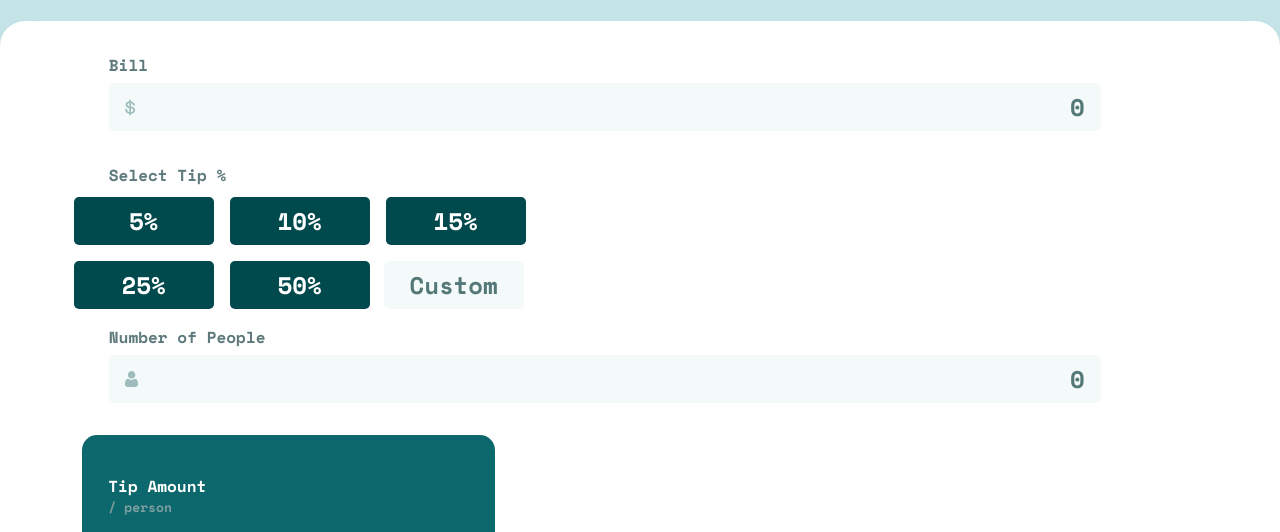
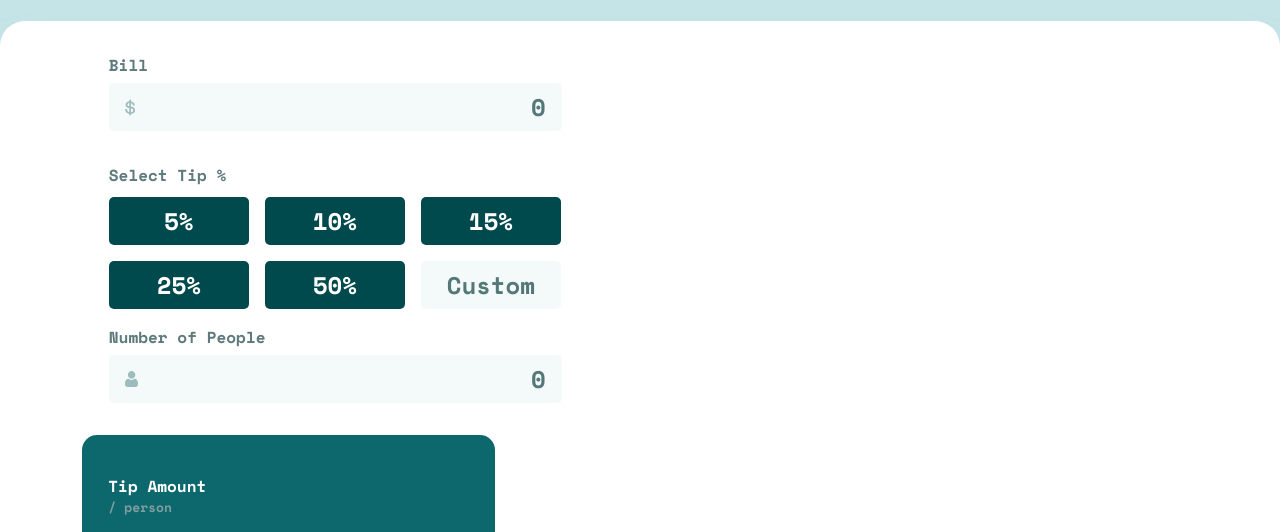
Before and after one commit to tezimach/tip-calculator-app, a plain HTML site: page index.html in a window 1280 px wide. Shown: the part 268-800 px from the top of the page. Drawn offline with nearby package versions, Linux system fonts and the light colour scheme.

Commit message:
changed input styles and classesin index.html and style.css and added script.js file to compute splitter formulas.

```diff
--- a/index.html
+++ b/index.html
@@ -8,6 +8,7 @@
     <link rel="stylesheet" href="./style.css">
     <title>Tip calculator app</title>
     <link href="https://fonts.googleapis.com/css2?family=Space+Mono:wght@700&display=swap" rel="stylesheet">
+    <script src="./script.js"></script>
   </head>
   <body class="bg-marine font-space-mono">
     <img src="./images/logo.svg" alt="logo">
--- a/style.css
+++ b/style.css
@@ -50,7 +50,7 @@ button {
     border-radius: 5px;
     height: 48px;
     flex-basis: 140px;
-    margin: 0px 0px 16px 16px;
+    margin: 0px 16px 16px 0px;
     font-size: 24px;
     line-height: 36px;
 }
@@ -105,6 +105,7 @@ input {
     color: hsla(183, 100%, 15%, 1);
     font-size: 24px;
     line-height: 36px;
+    max-width: 421px;
 }
 
 .number-people {
@@ -123,14 +124,14 @@ input {
 .tip-percent-container {
     display: flex;
     flex-wrap: wrap;
-    margin: 10px 8.5% 0px 4.5%;
+    margin: 10px 4.5% 0px 8.5%;
     max-width: 471px;
 }
 
 .tip-percent-container input {
     display: block;
     flex-basis: 140px;
-    margin: 0px 0px 16px 14px;
+    margin: 0px 16px 16px 0px;
     text-align: center;
     background-image: none;
     padding: 0px;
```
Also changed, not shown: script.js (added).
